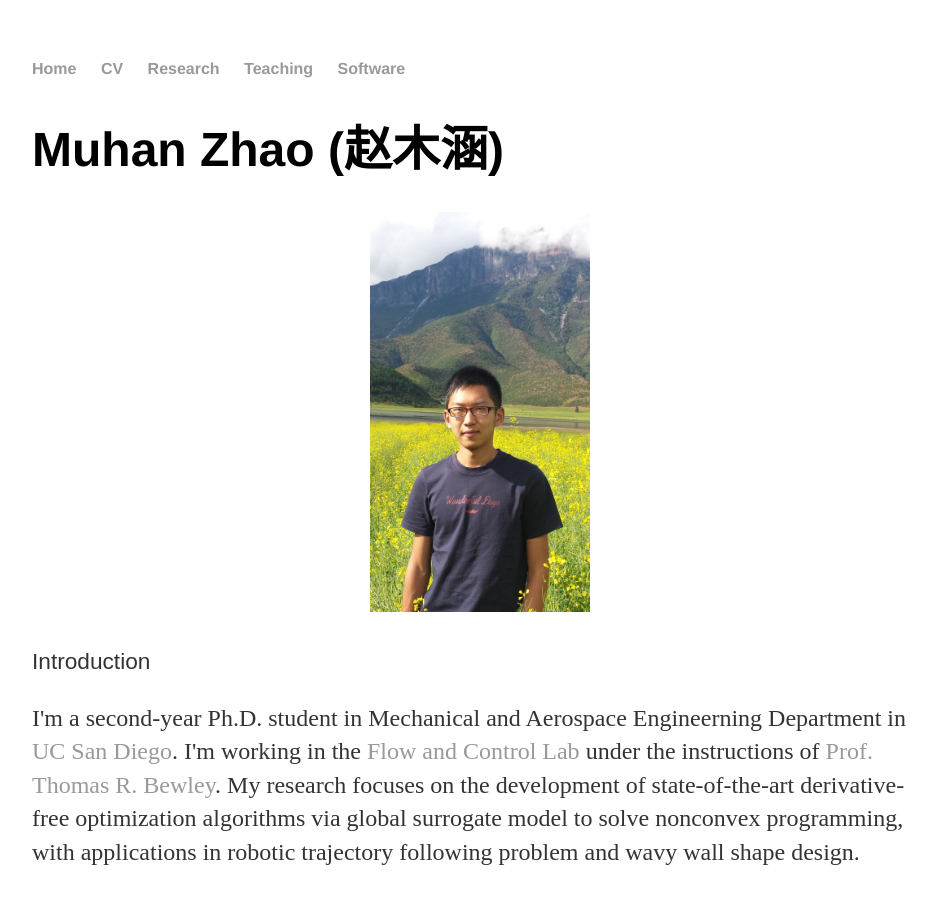
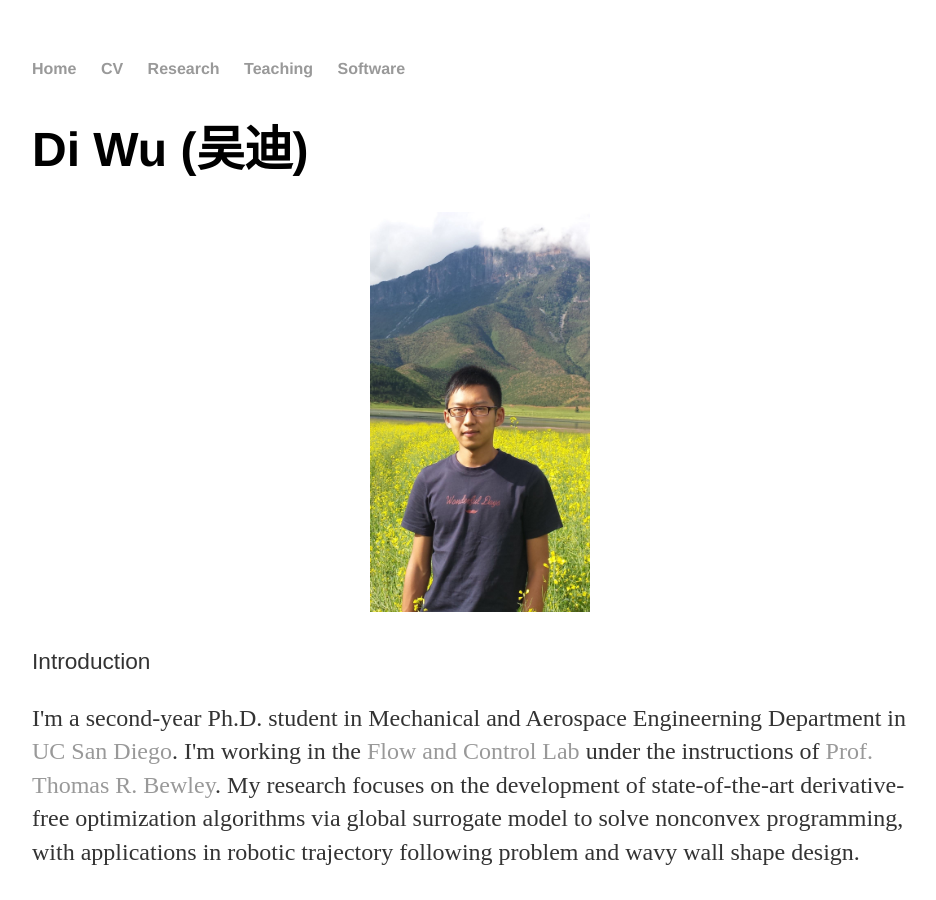
Before and after one commit to woodywu-arizona/woodywu.github.io, a Jekyll site: the page built from index.html, in a window 1280 px wide and 900 px high. Shown: the whole window, without its empty margins (160-1096 px from the left). Built offline with Jekyll 4.4.1, drawn with Linux system fonts in a browser that asks for light colours.

Commit message:
Update index.html

```diff
--- a/index.html
+++ b/index.html
@@ -1,9 +1,9 @@
 ---
 layout: default
-title: Muhan Zhao's Homepage
+title: Di Wu's Homepage
 ---
 <div class="blurb">
-	<h1>Muhan Zhao (赵木涵)</h1>
+	<h1>Di Wu (吴迪)</h1>
 	<p align="center"><img src="2.JPG" width="220" height="400"></p>
 	<p style="font-family: Arial; font-size: 17pt;"> Introduction </i></b></p>
 	<p align="left">I'm a second-year Ph.D. student in Mechanical and Aerospace Engineerning Department in <a href="https://ucsd.edu">UC San Diego</a>.
```
